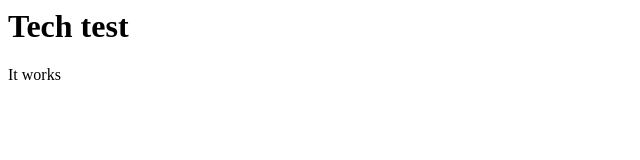
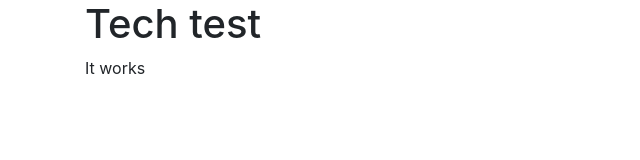
Before and after one commit to OpenUpSA/muni-portal-frontend, a website built with Parcel: page src/index.html in a window 1280 px wide. Shown: the whole page, without its empty margins (0-640 px from the left). Built offline with nearby package versions, Linux system fonts and the light colour scheme.

Commit message:
Add bootstrap css

```diff
--- a/src/index.html
+++ b/src/index.html
@@ -1,10 +1,16 @@
-<html>
+<!doctype html>
+<html lang="en">
   <head>
+    <meta charset="utf-8">
+    <meta name="viewport" content="width=device-width, initial-scale=1, shrink-to-fit=no">
     <link rel="manifest" href="manifest.webmanifest">
+    <link rel="stylesheet" href="https://stackpath.bootstrapcdn.com/bootstrap/4.5.2/css/bootstrap.min.css" integrity="sha384-JcKb8q3iqJ61gNV9KGb8thSsNjpSL0n8PARn9HuZOnIxN0hoP+VmmDGMN5t9UJ0Z" crossorigin="anonymous">
   </head>
   <body>
-    <h1>Tech test</h1>
-    <div id="scratch"></div>
+    <div class="container">
+      <h1>Tech test</h1>
+      <div id="scratch"></div>
+    </div>
     <script src="js/index.js" type="text/javascript"></script>
   </body>
 </html>
```
